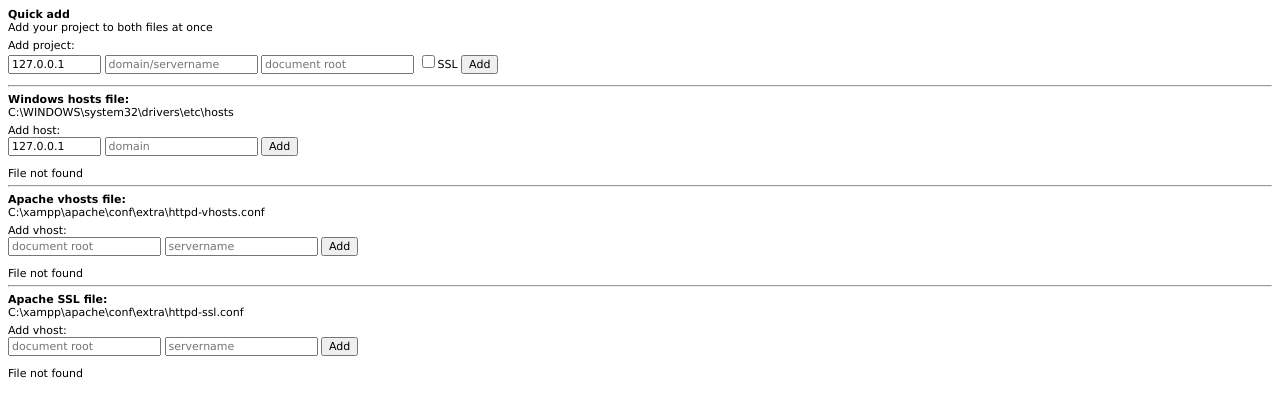
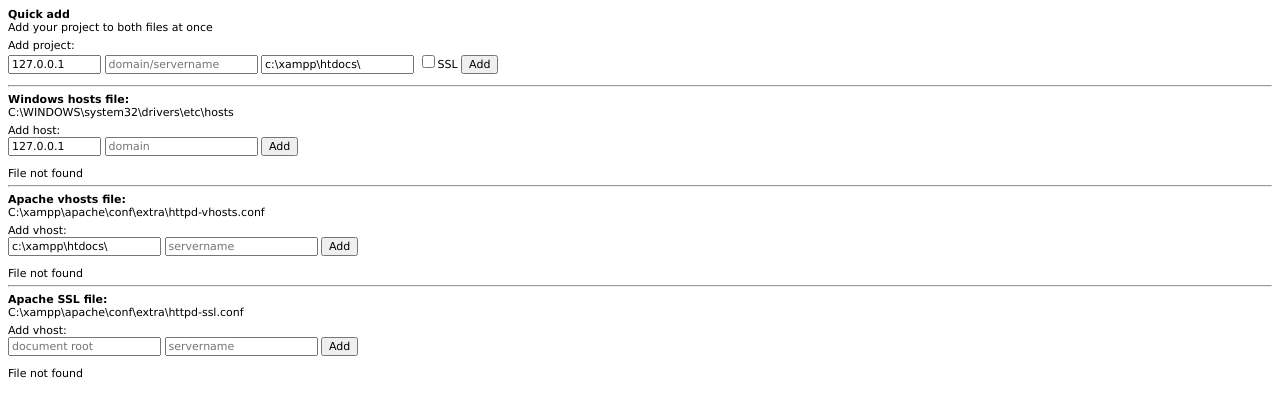
Before and after one commit to maartenla/HostFileEditor, a PHP site: page / in a window 1280 px wide. Shown: the top 417 px of the page. Run offline with PHP 8.4, Linux system fonts and the light colour scheme.

Commit message:
Standaard input veranderd #2

```diff
--- a/index.php
+++ b/index.php
@@ -42,7 +42,7 @@ $oHostFileReader = new HostFileReader();
             Add project:<br />
 	        <input type='text' value="127.0.0.1" placeholder="IP Address" size="10" name="ipaddress" autocomplete="off">
 	        <input type='text' placeholder='domain/servername' name="domain" autocomplete="off">
-	        <input type='text' placeholder="document root" name='documentroot' autocomplete="off">
+	        <input type='text' value="c:\xampp\htdocs\" placeholder="document root" name='documentroot' autocomplete="off">
 	        <input type='checkbox' name='ssl' value="1" autocomplete="off" id="add_all_ssl"><label for="add_all_ssl">SSL</label>
             <button type='submit'>Add</button>
         </form>
@@ -134,7 +134,9 @@ catch(Exception $e){
 ?>
 <div style='margin-top:5px'>
     <form action="formhandler.php?action=add_apa" method="post">
-        Add vhost:<br /><input type='text' placeholder="document root" name="documentroot" autocomplete="off"> <input type='text' placeholder='servername' name="servername" autocomplete="off"> <button type="submit">Add</button>
+        Add vhost:<br />
+		<input type='text' placeholder="document root" name="documentroot" value="c:\xampp\htdocs\" autocomplete="off">
+		<input type='text'  placeholder='servername' name="servername" autocomplete="off"> <button type="submit">Add</button>
     </form>
 </div>
 <?
```
